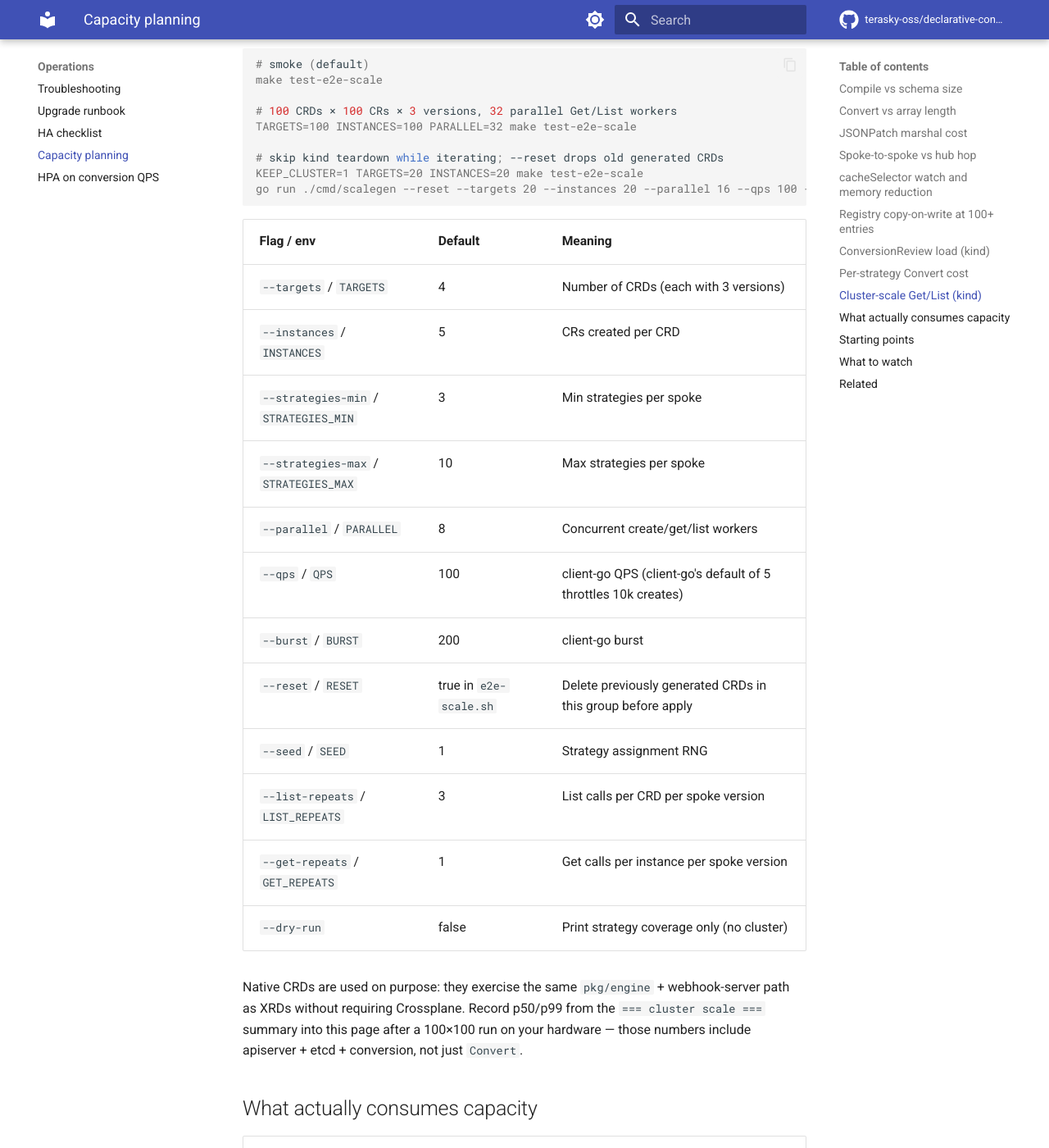
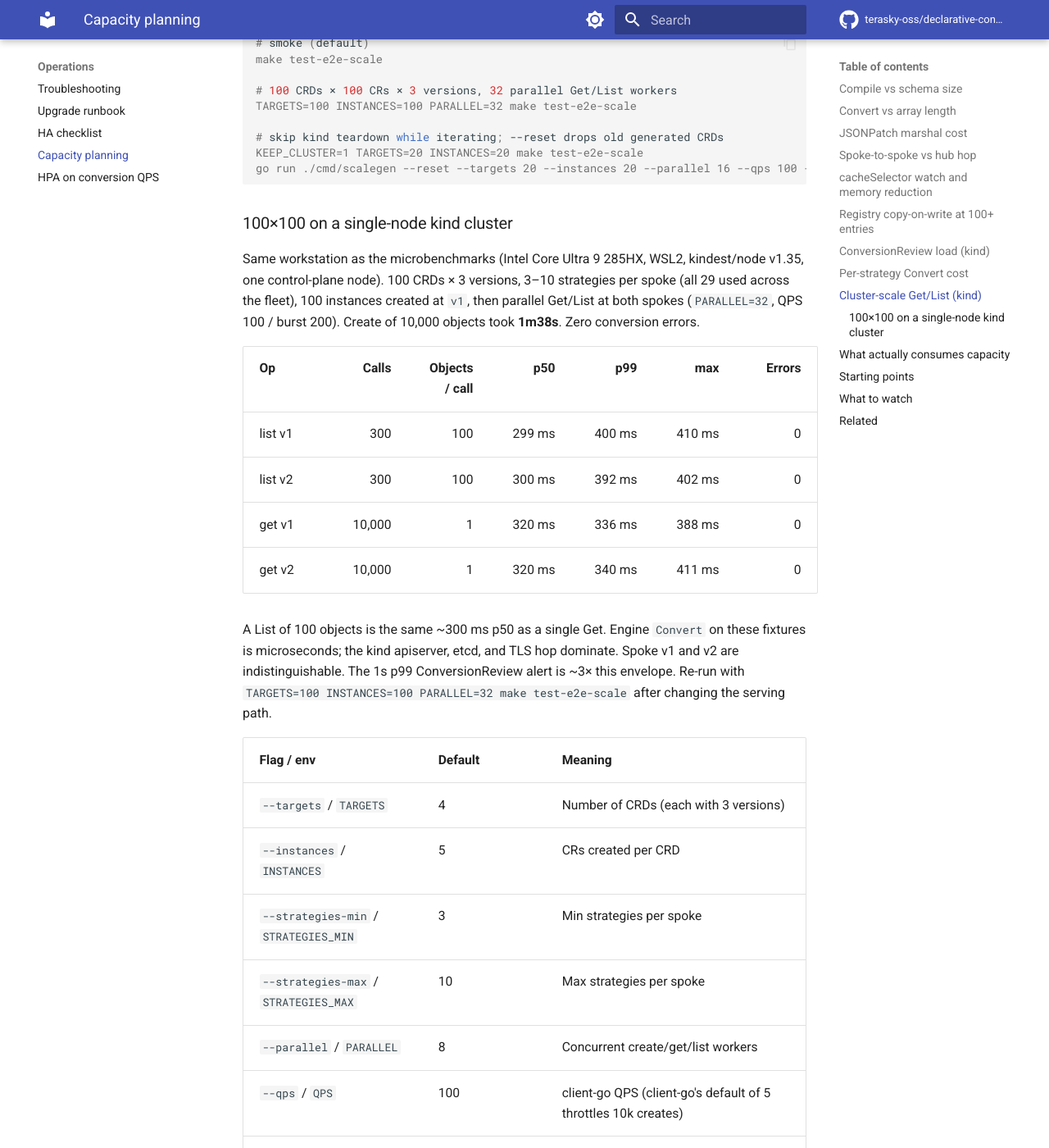
Before and after one commit to TeraSky-OSS/declarative-conversion-operator, an MkDocs documentation site: the page built from docs/operations/capacity.md, in a window 1280 px wide and 1400 px high, scrolled down 6065 px. Shown: the whole window at 82% size. Built offline with MkDocs 1.6.1 and Material for MkDocs 9.7.7, drawn with Linux system fonts in a browser that asks for light colours; comment, search, counter and statistics services are not loaded; some of the changed text lies outside the part shown.

Commit message:
docs: record 100×100 kind scale Get/List numbers; silence scalegen errcheck
A single-node kind run of 100 CRDs × 100 CRs converted at ~300 ms p50 with
zero errors. Also discard fmt.Fprintf results so golangci-lint passes.

````diff
--- a/docs/operations/capacity.md
+++ b/docs/operations/capacity.md
@@ -185,8 +185,7 @@ apiserver Get/List (which invoke the conversion webhook) in parallel:
   category.
 
 Defaults are a smoke size (4 CRDs × 5 CRs). Override with env vars — this is
-**not** in the CI e2e matrix; 100×100 is a local capacity run (kind etcd and
-apiserver will dominate before the webhook does).
+**not** in the CI e2e matrix; 100×100 is a local capacity run.
 
 ```console
 # smoke (default)
@@ -199,6 +198,28 @@ TARGETS=100 INSTANCES=100 PARALLEL=32 make test-e2e-scale
 KEEP_CLUSTER=1 TARGETS=20 INSTANCES=20 make test-e2e-scale
 go run ./cmd/scalegen --reset --targets 20 --instances 20 --parallel 16 --qps 100 --namespace dco-scale
 ```
+
+### 100×100 on a single-node kind cluster
+
+Same workstation as the microbenchmarks (Intel Core Ultra 9 285HX, WSL2,
+kindest/node v1.35, one control-plane node). 100 CRDs × 3 versions, 3–10
+strategies per spoke (all 29 used across the fleet), 100 instances created
+at `v1`, then parallel Get/List at both spokes (`PARALLEL=32`, QPS 100 /
+burst 200). Create of 10,000 objects took **1m38s**. Zero conversion errors.
+
+| Op | Calls | Objects / call | p50 | p99 | max | Errors |
+|---|---:|---:|---:|---:|---:|---:|
+| list v1 | 300 | 100 | 299 ms | 400 ms | 410 ms | 0 |
+| list v2 | 300 | 100 | 300 ms | 392 ms | 402 ms | 0 |
+| get v1 | 10,000 | 1 | 320 ms | 336 ms | 388 ms | 0 |
+| get v2 | 10,000 | 1 | 320 ms | 340 ms | 411 ms | 0 |
+
+A List of 100 objects is the same ~300 ms p50 as a single Get. Engine
+`Convert` on these fixtures is microseconds; the kind apiserver, etcd, and
+TLS hop dominate. Spoke v1 and v2 are indistinguishable. The 1s p99
+ConversionReview alert is ~3× this envelope. Re-run with
+`TARGETS=100 INSTANCES=100 PARALLEL=32 make test-e2e-scale` after changing
+the serving path.
 
 | Flag / env | Default | Meaning |
 |---|---|---|
@@ -216,10 +237,8 @@ go run ./cmd/scalegen --reset --targets 20 --instances 20 --parallel 16 --qps 10
 | `--dry-run` | false | Print strategy coverage only (no cluster) |
 
 Native CRDs are used on purpose: they exercise the same `pkg/engine` +
-webhook-server path as XRDs without requiring Crossplane. Record p50/p99 from
-the `=== cluster scale ===` summary into this page after a 100×100 run on
-your hardware — those numbers include apiserver + etcd + conversion, not just
-`Convert`.
+webhook-server path as XRDs without requiring Crossplane. Times above include
+apiserver + etcd + conversion, not just `Convert`.
 
 ## What actually consumes capacity
 
````
Also changed, not shown: 2 other files.
